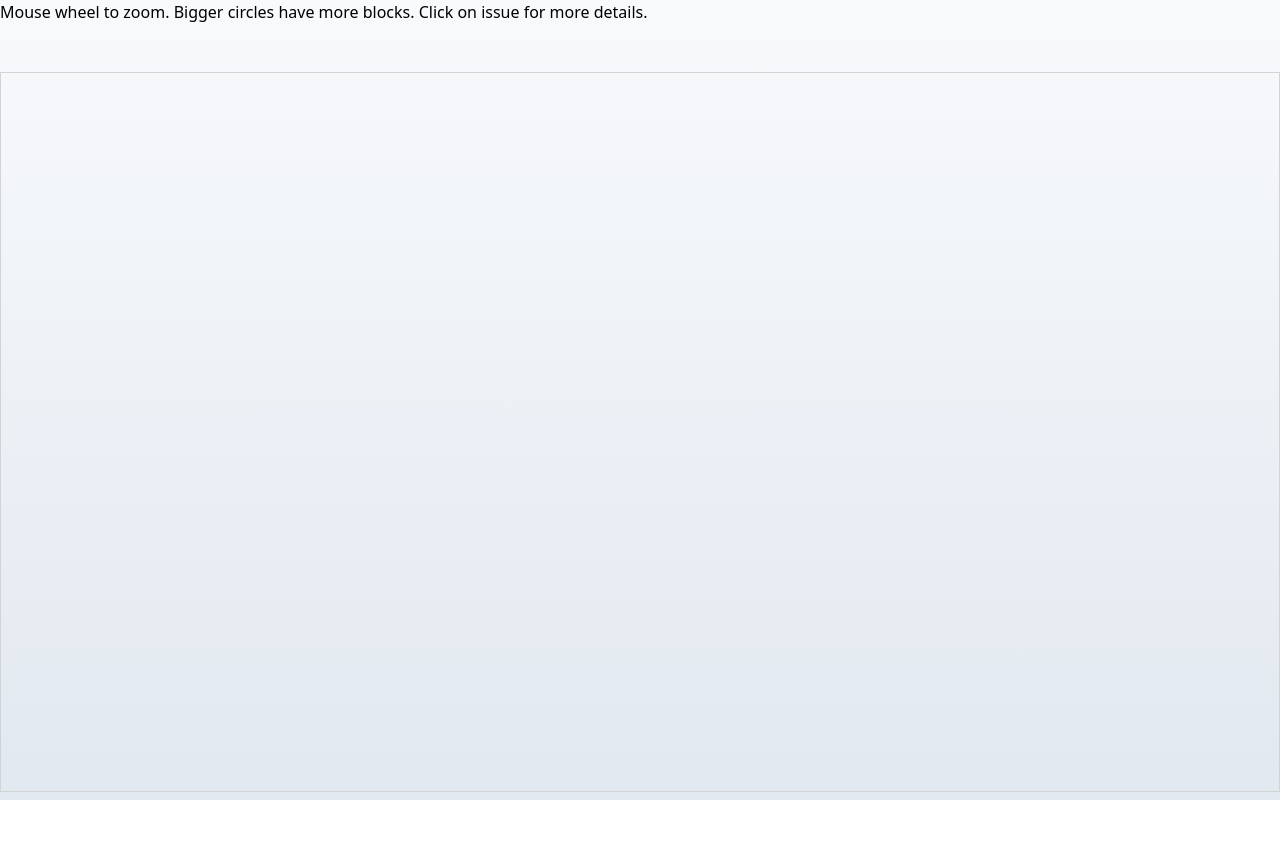
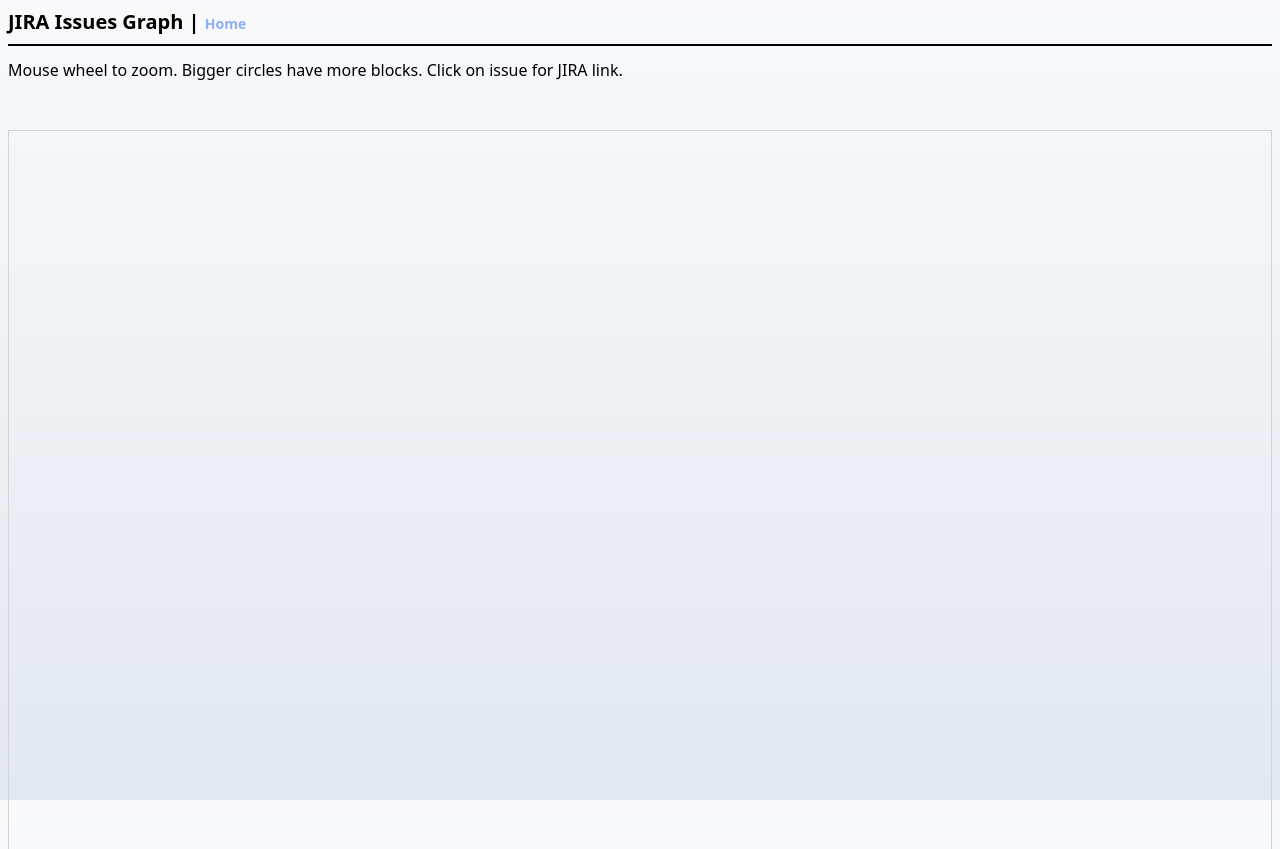
Before and after one commit to ivanpetrushev/jira-issues-graph, a website: page web/graph.html in a window 1280 px wide. Before the commit the page ends 800 px from the top, so only its background shows below. Drawn offline with nearby package versions, Linux system fonts and the light colour scheme.

Commit message:
Frontend: styles

```diff
--- a/web/graph.html
+++ b/web/graph.html
@@ -18,11 +18,17 @@
   <script src="graph.js"></script>
   <body
     onload="load_graph()"
-    class="w-full h-full bg-gradient-to-b from-slate-50 to-slate-200"
+    class="w-full h-full bg-gradient-to-b from-slate-50 to-slate-200 px-2 overflow-hidden"
   >
-    <div>
+    <div class="text-xl font-bold border-b-2 border-b-black py-2">
+      JIRA Issues Graph |
+      <a href="/index.html" class="text-sm text-blue-600/50 hover:text-blue-600"
+        >Home</a
+      >
+    </div>
+    <div class="pt-3">
       Mouse wheel to zoom. Bigger circles have more blocks. Click on issue for
-      more details.
+      JIRA link.
     </div>
     <div id="info" class="h-12 pt-3"></div>
     <div id="mynetwork" class="pt-3"></div>
--- a/web/graph.js
+++ b/web/graph.js
@@ -74,8 +74,8 @@ function draw() {
     const a = document.createElement('a');
     a.href = url;
     a.target = '_blank';
-    a.innerHTML = params.nodes[0];
-    a.classList = 'bg-blue-500 hover:bg-blue-700 text-white font-bold py-2 px-4 border border-blue-700 rounded m-3';
+    a.innerHTML = params.nodes[0] + ' in JIRA';
+    a.classList = 'bg-blue-500 hover:bg-blue-700 text-white font-bold py-2 px-4 border border-blue-700 rounded my-3';
     document.getElementById('info').innerHTML = '';
     document.getElementById('info').appendChild(a);
   });
```
